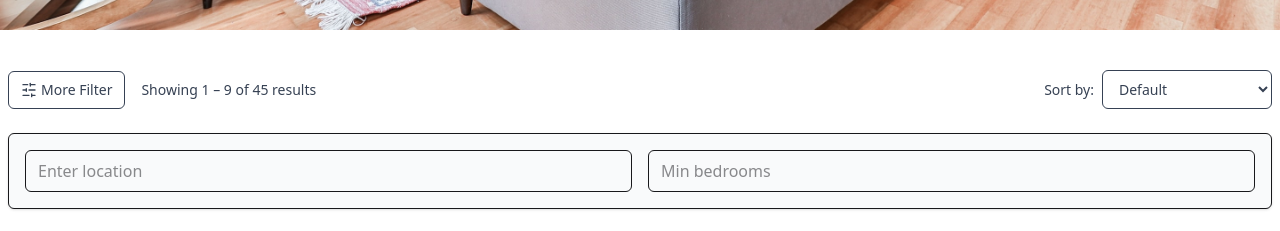
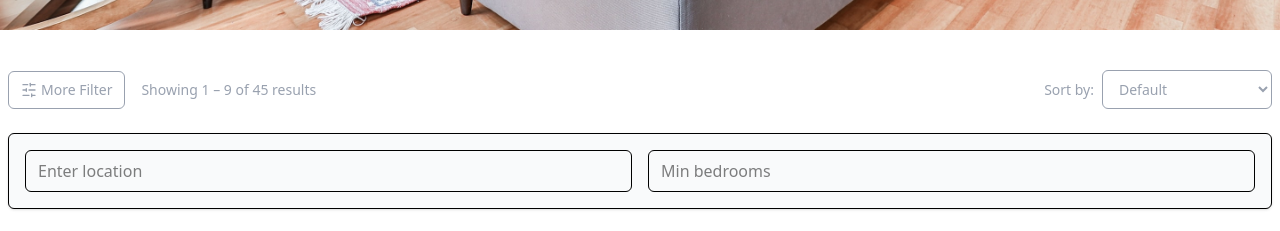
Before and after one commit to Shaw745/Beta-house-Frontend-, a React (Vite) app: page / in a window 1280 px wide. Both pictures are taken after a click on the button "More Filter". Shown: the part 770-1001 px from the top of the page. Built offline with nearby package versions, Linux system fonts and the light colour scheme.

Commit message:
text-color

```diff
--- a/src/components/PropertyForm.jsx
+++ b/src/components/PropertyForm.jsx
@@ -46,7 +46,7 @@ const PropertyForm = () => {
   return (
     <div className="layout max-w-[1240px] mx-auto px-4 py-10">
       <div className="flex flex-col lg:flex-row items-center justify-between mb-6 text-gray-700 gap-4">
-        <div className="flex flex-col sm:flex-row items-center gap-4 w-full lg:w-auto">
+        <div className="flex flex-col sm:flex-row text-gray-400 items-center gap-4 w-full lg:w-auto">
           <button
             className="flex items-center border px-3 py-2 rounded-md text-sm"
             onClick={() => setShowFilter(!showFilter)}
@@ -59,7 +59,7 @@ const PropertyForm = () => {
           </p>
         </div>
 
-        <div className="flex items-center gap-2 w-full lg:w-auto justify-end">
+        <div className="flex items-center gap-2 w-full lg:w-auto justify-end text-gray-400">
           <span className="text-sm">Sort by:</span>
           <select className="border rounded-md px-3 py-2 text-sm hover:border-green-600 transition">
             <option>Default</option>
@@ -70,7 +70,7 @@ const PropertyForm = () => {
       </div>
 
       {showFilter && (
-        <div className="border rounded-md p-4 mb-6 bg-gray-50 shadow-sm flex flex-col sm:flex-row gap-4">
+        <div className="border rounded-md p-4 mb-6 bg-gray-50 shadow-sm flex text-black  flex-col sm:flex-row gap-4">
           <input
             type="text"
             name="location"
```
